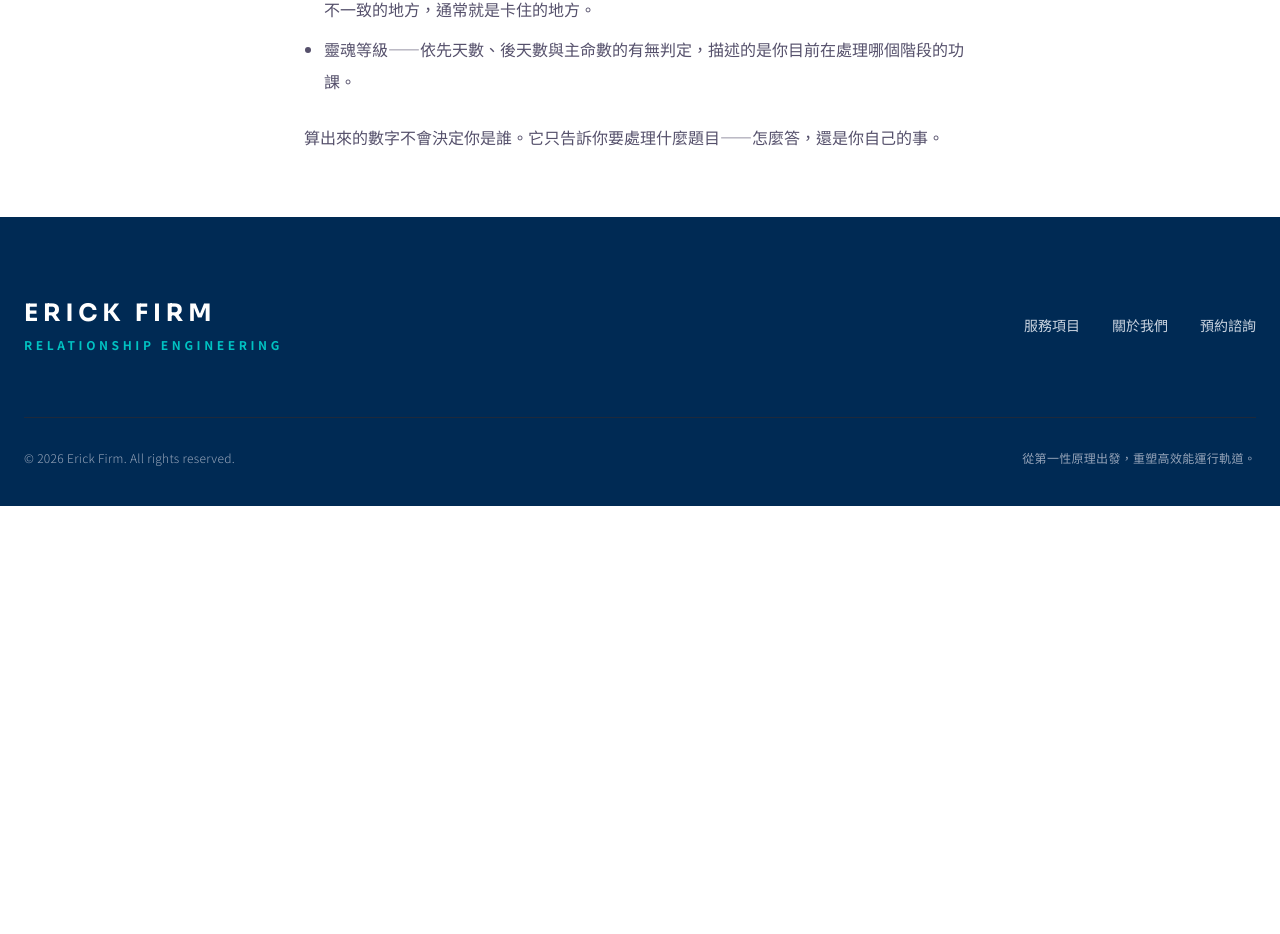
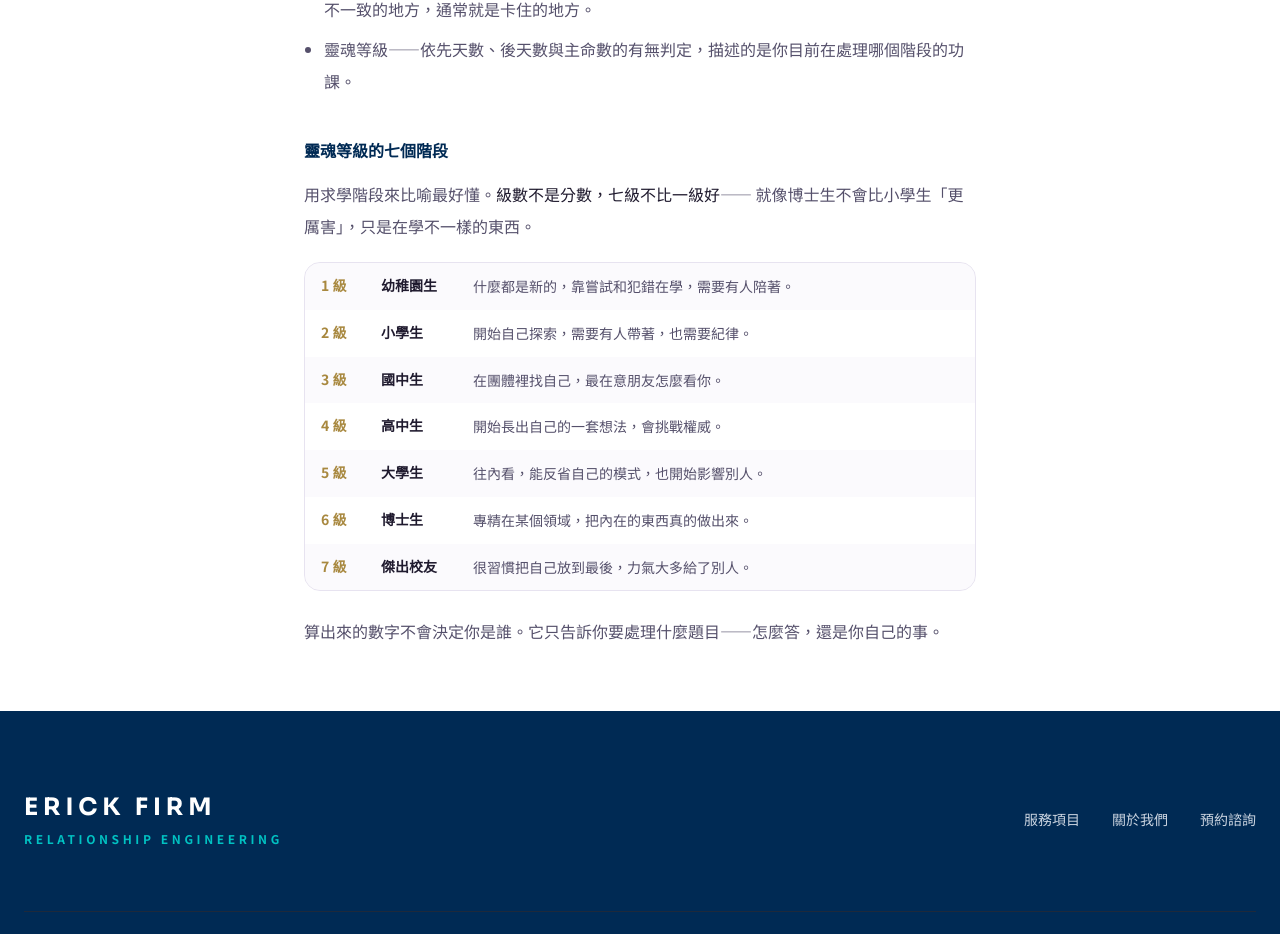
Before and after one commit to kern0907-303/erickfirm-website, a React (Vite) app: page /nas/calculator in a window 1280 px wide. Shown: the part 892-1826 px from the top of the page. Before the commit the page ends 1398 px from the top, so only its background shows below. Built offline with nearby package versions, Linux system fonts and the light colour scheme.

Commit message:
feat(nas): 補完整數計算器兩軌與靈魂等級說明

```diff
--- a/src/pages/NASCalculator.jsx
+++ b/src/pages/NASCalculator.jsx
@@ -6,6 +6,34 @@ import SEOHead from '../components/SEOHead';
 import NASMark from '../components/NASMark';
 
 const API_URL = '/.netlify/functions/ai_reading';
+
+/**
+ * 靈魂等級——依先天數、後天數、主命數的有無判定，共七級。
+ * 對外語言刻意只保留「學生階段」這個比喻與行為描述：
+ * 原始資料裡的前世／乘願／年齡斷言都不放上公開頁面。
+ * 級數不是分數，這件事必須跟著一起出現，否則一定被誤讀成分數高低。
+ */
+const SOUL_LEVELS = {
+  1: { stage: '幼稚園生', work: '什麼都是新的，靠嘗試和犯錯在學，需要有人陪著。' },
+  2: { stage: '小學生', work: '開始自己探索，需要有人帶著，也需要紀律。' },
+  3: { stage: '國中生', work: '在團體裡找自己，最在意朋友怎麼看你。' },
+  4: { stage: '高中生', work: '開始長出自己的一套想法，會挑戰權威。' },
+  5: { stage: '大學生', work: '往內看，能反省自己的模式，也開始影響別人。' },
+  6: { stage: '博士生', work: '專精在某個領域，把內在的東西真的做出來。' },
+  7: { stage: '傑出校友', work: '很習慣把自己放到最後，力氣大多給了別人。' },
+};
+
+const soulOf = (raw) => {
+  const n = parseInt(String(raw || '').replace(/\D/g, ''), 10);
+  return SOUL_LEVELS[n] ? { n, ...SOUL_LEVELS[n] } : null;
+};
+
+// '+30/3' → { total: '30', main: '3', chain: ['30','3'] }
+const mainOf = (raw) => {
+  const chain = String(raw || '').replace(/^[+-]/, '').split('/').filter(Boolean);
+  if (!chain.length || chain.some((x) => x.includes('?'))) return null;
+  return { total: chain[0], main: chain[chain.length - 1], chain };
+};
 
 const STRUCTURED = {
   '@context': 'https://schema.org',
@@ -65,6 +93,35 @@ const NASCalculator = () => {
   };
 
   const p = result?.parsed;
+
+  // 兩軌的落差——這一塊才是免費計算器真正要交付的東西。
+  // 數字本身網路上都查得到；「對外和對內不是同一個人」是這裡才看得見的。
+  const gap = React.useMemo(() => {
+    if (!p) return null;
+    const sm = mainOf(p.solarMain);
+    const lm = mainOf(p.lunarMain);
+    const ss = soulOf(p.solarSoul);
+    const ls = soulOf(p.lunarSoul);
+    if (!sm || !lm) return null;
+
+    const same = sm.main === lm.main;
+    const mainLine = same
+      ? `對外和內在的主命數都是 ${sm.main}。兩軌同向的人不算多——你要的和你做的，方向是一致的。`
+      : `對外你走的是 ${sm.main}，內在要的是 ${lm.main}。這兩個不一樣。`;
+
+    let soulLine = null;
+    if (ss && ls) {
+      soulLine = ss.n === ls.n
+        ? `靈魂等級兩邊都是 ${ss.n} 級，都在${ss.stage}這個階段的功課上。`
+        : `靈魂等級也不同：對外像個${ss.stage}，內在還是個${ls.stage}。`;
+    }
+
+    const closing = same && ss && ls && ss.n === ls.n
+      ? '兩軌一致不代表沒有課題，只代表你的拉扯不在這裡——而是在別的地方。'
+      : '這個落差不是你哪裡有問題。是你身上有兩股力量在往不同方向拉——你在做的很多決定，其實都是在這兩股之間妥協。';
+
+    return { mainLine, soulLine, closing };
+  }, [p]);
 
   return (
     <main className="bg-white text-[#1F1A2E]">
@@ -137,27 +194,64 @@ const NASCalculator = () => {
           initial={{ opacity: 0, y: 12 }} animate={{ opacity: 1, y: 0 }}
           className="pb-14 px-6"
         >
-          <div className="max-w-2xl mx-auto grid sm:grid-cols-2 gap-4">
-            <div className="p-6 rounded-2xl border border-[#E7E3F0]">
-              <div className="flex items-center gap-2 text-[#918BA6] text-xs mb-4">
-                <Sun size={15} /> 陽曆 · 對外的展現
+          <div className="max-w-2xl mx-auto">
+            <div className="grid sm:grid-cols-2 gap-4 mb-4">
+              {[
+                { icon: <Sun size={15} />, label: '陽曆 · 對外的展現',
+                  hint: '你習慣呈現出來的樣子', m: mainOf(p.solarMain), s: soulOf(p.solarSoul) },
+                { icon: <Moon size={15} />, label: '陰曆 · 內在的需求',
+                  hint: '你心裡真正在要的東西', m: mainOf(p.lunarMain), s: soulOf(p.lunarSoul) },
+              ].map((t) => (
+                <div key={t.label} className="p-6 rounded-2xl border border-[#E7E3F0]">
+                  <div className="flex items-center gap-2 text-[#918BA6] text-xs mb-1">
+                    {t.icon} {t.label}
+                  </div>
+                  <p className="text-xs text-[#918BA6] mb-5">{t.hint}</p>
+
+                  <p className="text-sm text-[#6E6885] mb-1">主命數</p>
+                  <p className="text-4xl font-bold tabular-nums leading-none mb-2">
+                    {t.m ? t.m.main : '—'}
+                  </p>
+                  {t.m && (
+                    <p className="text-xs text-[#918BA6] mb-6">
+                      生日數字相加是 {t.m.total}，再收到個位數就是 {t.m.main}
+                    </p>
+                  )}
+
+                  <p className="text-sm text-[#6E6885] mb-1">靈魂等級</p>
+                  {t.s ? (
+                    <>
+                      <p className="text-lg font-semibold mb-1">
+                        <span className="tabular-nums">{t.s.n}</span> 級 · {t.s.stage}
+                      </p>
+                      <p className="text-xs text-[#6E6885] leading-relaxed">{t.s.work}</p>
+                    </>
+                  ) : (
+                    <p className="text-lg">—</p>
+                  )}
+                </div>
+              ))}
+            </div>
+
+            <p className="text-xs text-[#A8883F] font-semibold mb-6">
+              級數不是分數。七級不比一級好，只是功課不同。
+            </p>
+
+            {gap && (
+              <div className="p-6 rounded-2xl border-l-2 border-[#D4B86A] bg-[#FBF7EE]/60">
+                <h3 className="font-bold mb-4 text-[#1F1A2E]">你的兩軌，差在哪裡</h3>
+                {gap.mainLine && (
+                  <p className="text-[#55506B] leading-loose mb-3">{gap.mainLine}</p>
+                )}
+                {gap.soulLine && (
+                  <p className="text-[#55506B] leading-loose mb-3">{gap.soulLine}</p>
+                )}
+                <p className="text-[#55506B] leading-loose">{gap.closing}</p>
               </div>
-              <p className="text-sm text-[#6E6885] mb-1">主命數</p>
-              <p className="text-3xl font-bold tabular-nums mb-4">{p.solarMain}</p>
-              <p className="text-sm text-[#6E6885] mb-1">靈魂等級</p>
-              <p className="text-lg tabular-nums">{p.solarSoul}</p>
-            </div>
-            <div className="p-6 rounded-2xl border border-[#E7E3F0]">
-              <div className="flex items-center gap-2 text-[#918BA6] text-xs mb-4">
-                <Moon size={15} /> 陰曆 · 內在的需求
-              </div>
-              <p className="text-sm text-[#6E6885] mb-1">主命數</p>
-              <p className="text-3xl font-bold tabular-nums mb-4">{p.lunarMain}</p>
-              <p className="text-sm text-[#6E6885] mb-1">靈魂等級</p>
-              <p className="text-lg tabular-nums">{p.lunarSoul}</p>
-            </div>
+            )}
+
             {result.lunar_birthday_text && (
-              <p className="sm:col-span-2 text-xs text-[#918BA6]">
+              <p className="mt-5 text-xs text-[#918BA6]">
                 農曆生日：{result.lunar_birthday_text}
               </p>
             )}
@@ -174,13 +268,13 @@ const NASCalculator = () => {
           <div className="max-w-2xl mx-auto">
             <h2 className="text-xl md:text-2xl font-bold mb-5">算完了，然後呢？</h2>
             <p className="text-[#55506B] leading-loose mb-4">
-              你剛才拿到的是一組數字。網路上查得到這組數字的標準描述——但如果你看了覺得
+              你剛才拿到的是一組數字。網路上查得到它的標準描述——但如果你看了覺得
               <strong className="text-[#1F1A2E]">「有點準，又不太像我」</strong>，
               那個感覺是對的，而且有原因。
             </p>
             <p className="text-[#55506B] leading-loose mb-8">
-              同一個數字，在四個不同的認知層次會長成完全不同的人。
-              你查到的描述，通常只寫了其中一種——而且是最好看的那一種。
+              那些描述只寫了對外那一軌。你內在要的東西不在上面，
+              而你每天真正在消耗力氣的地方，是這兩軌互相拉扯的中間。
             </p>
             <div className="flex flex-col sm:flex-row gap-3">
               <Link
@@ -216,6 +310,27 @@ const NASCalculator = () => {
             <li><strong>陰曆盤</strong>——陽曆描述你對外的展現與思考方式，陰曆描述你內在的感受與真正的需求。兩邊不一致的地方，通常就是卡住的地方。</li>
             <li><strong>靈魂等級</strong>——依先天數、後天數與主命數的有無判定，描述的是你目前在處理哪個階段的功課。</li>
           </ul>
+
+          <h3 className="font-bold mb-3 mt-10">靈魂等級的七個階段</h3>
+          <p className="text-[#55506B] leading-loose mb-5">
+            用求學階段來比喻最好懂。
+            <strong className="text-[#1F1A2E]">級數不是分數，七級不比一級好</strong>——
+            就像博士生不會比小學生「更厲害」，只是在學不一樣的東西。
+          </p>
+          <div className="rounded-2xl border border-[#E7E3F0] overflow-hidden mb-6">
+            {Object.entries(SOUL_LEVELS).map(([n, v], i) => (
+              <div
+                key={n}
+                className={`grid grid-cols-[52px_84px_1fr] gap-2 px-4 py-3 text-sm ${
+                  i % 2 ? 'bg-white' : 'bg-[#F7F5FC]/50'
+                }`}
+              >
+                <span className="text-[#A8883F] font-semibold tabular-nums">{n} 級</span>
+                <span className="font-semibold text-[#1F1A2E]">{v.stage}</span>
+                <span className="text-[#55506B] leading-relaxed">{v.work}</span>
+              </div>
+            ))}
+          </div>
           <p className="text-[#55506B] leading-loose">
             算出來的數字不會決定你是誰。它只告訴你要處理什麼題目——怎麼答，還是你自己的事。
           </p>
```
